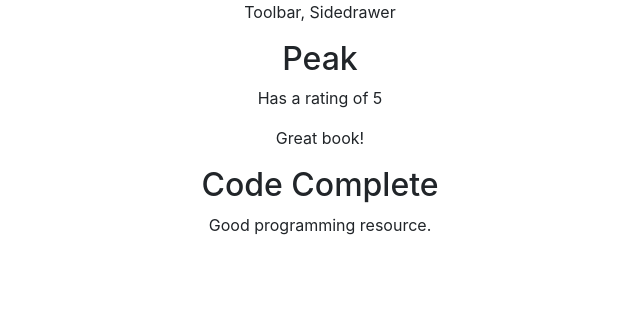
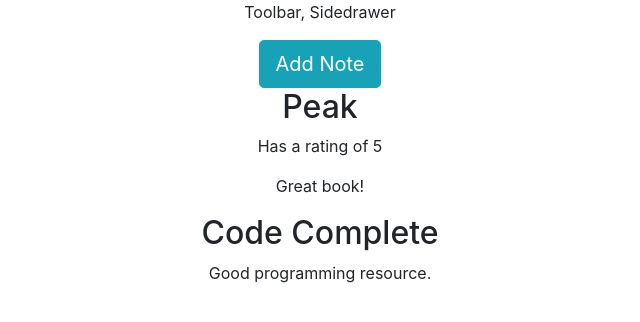
Before and after one commit to jwood803/Notes, a React (Create React App) app: page / in a window 1280 px wide. Shown: the top 322 px of the page, without its empty margins (320-960 px from the left). Built offline with nearby package versions, Linux system fonts and the light colour scheme.

Commit message:
Add note button

```diff
--- a/src/containers/NotesPage/NotesPage.js
+++ b/src/containers/NotesPage/NotesPage.js
@@ -7,6 +7,14 @@
       {title: "Peak", details: "Great book!", rating: 5},
       {title: "Code Complete", details: "Good programming resource."}
     ]
+  };
+
+  addNewNote = (note) => {
+    const notes = this.state.notes.slice();
+
+    notes.push(note);
+
+    this.setState({notes: notes});
   };
 
   render() {
@@ -21,6 +29,7 @@
 
     return (
       <Fragment>
+        <button className="btn btn-lg btn-info" onClick={() => this.addNewNote({title: "title", details: "details"})}>Add Note</button>
         {notes}
       </Fragment>
     );
```
